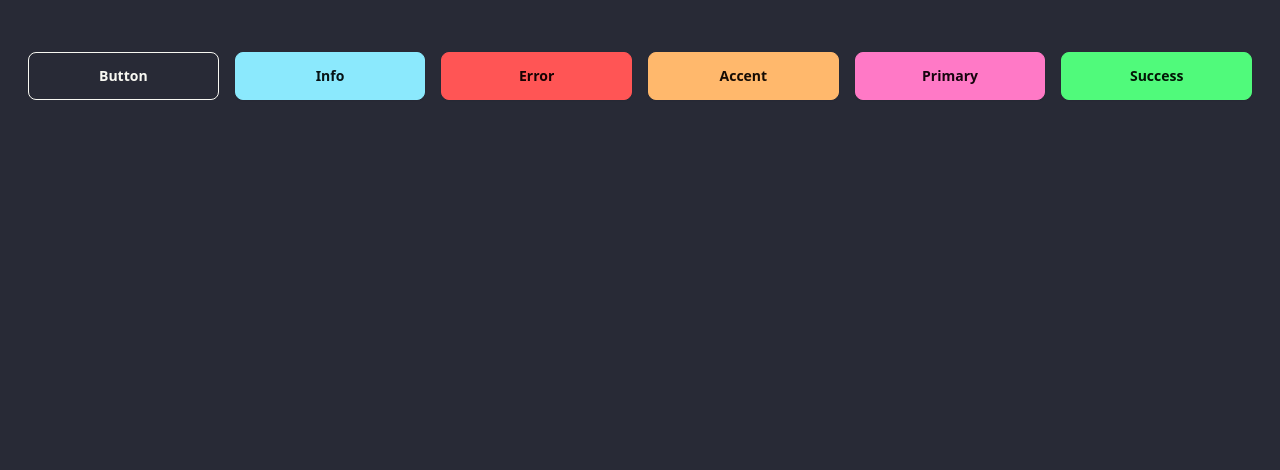
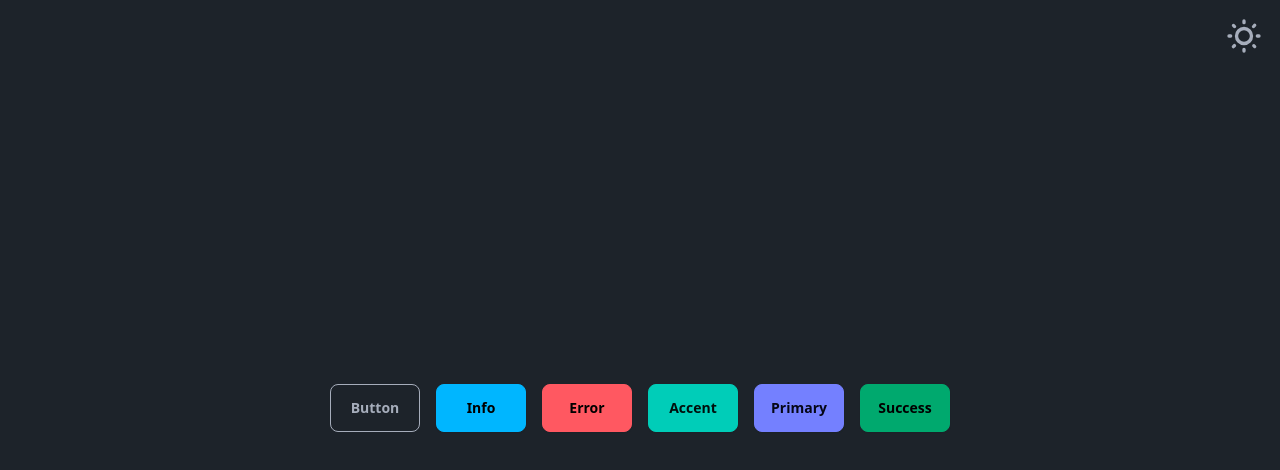
Before and after one commit to weisbrja/reiter, a Preact app: page / in a window 1280 px wide. Shown: the top 470 px of the page. Built offline with nearby package versions, Linux system fonts and the light colour scheme.

Commit message:
do some random stuff

```diff
--- a/src/App.tsx
+++ b/src/App.tsx
@@ -1,30 +1,104 @@
-import { useEffect, useState } from "preact/hooks";
+import { useEffect, useRef, useState } from "preact/hooks";
 import { invoke } from "@tauri-apps/api/core";
 import "./App.css"
 
 export default function App() {
+  const [loading, setLoading] = useState(true);
+
+  async function showWindow() {
+    await invoke("show_window");
+  }
+
+  useEffect(() => { showWindow(); }, []);
+
+  useEffect(() => {
+    const timer = setTimeout(() => setLoading(false), 1000);
+    return () => clearTimeout(timer);
+  }, []);
+
+  return loading ? <Loading /> : <Main />;
+}
+
+export function Main() {
+  return <>
+    <div class="flex items-center justify-center h-screen">
+      <div class="p-4 flex flex-col space-y-4">
+        <Heading />
+        <Buttons />
+      </div>
+    </div>
+    <div class="absolute top-4 right-4"><Theme /></div>
+  </>;
+}
+
+export function Loading() {
+  return <div class="flex items-center justify-center h-screen">
+    <span class="loading loading-spinner loading-lg"></span>
+  </div>;
+}
+
+export function Heading() {
   const [greetMsg, setGreetMsg] = useState("");
 
   async function greet() {
     setGreetMsg(await invoke("greet", { name: "Preact" }));
   }
 
-  async function showWindow() {
-    await invoke("show_window");
-  }
-
-  useEffect(() => { showWindow(); }, [])
   useEffect(() => { greet(); }, [])
 
-  return <div class="p-1">
-    <h1 class="text-2xl fond-bold mt-8 mb-4 text-center">{greetMsg}</h1>
-    <div class="flex justify-between p-4">
-      <button class="btn flex-1 mx-2 btn-outline">Button</button>
-      <button class="btn flex-1 mx-2 btn-info">Info</button>
-      <button class="btn flex-1 mx-2 btn-error">Error</button>
-      <button class="btn flex-1 mx-2 btn-accent">Accent</button>
-      <button class="btn flex-1 mx-2 btn-primary">Primary</button>
-      <button class="btn flex-1 mx-2 btn-success">Success</button>
-    </div>
+  return <h1 class="text-2xl fond-bold text-center">{greetMsg}</h1>;
+}
+
+export function Buttons() {
+  const [maxWidth, setMaxWidth] = useState(0);
+  const buttonContainerRef = useRef<HTMLDivElement>(null);
+
+  useEffect(() => {
+    if (buttonContainerRef.current) {
+      const buttons = buttonContainerRef.current?.querySelectorAll('.btn') as NodeListOf<HTMLButtonElement>;
+      let largestWidth = 0;
+      buttons.forEach(button => {
+        const buttonWidth = button.offsetWidth;
+        if (buttonWidth > largestWidth) {
+          largestWidth = buttonWidth;
+        }
+      })
+
+      setMaxWidth(largestWidth);
+    }
+  }, [buttonContainerRef])
+
+  return <div ref={buttonContainerRef} class="flex flex-wrap justify-center">
+    <button style={{ width: maxWidth || "auto" }} class="btn btn-outline m-2">Button</button>
+    <button style={{ width: maxWidth || "auto" }} class="btn btn-info m-2">Info</button>
+    <button style={{ width: maxWidth || "auto" }} class="btn btn-error m-2">Error</button>
+    <button style={{ width: maxWidth || "auto" }} class="btn btn-accent m-2">Accent</button>
+    <button style={{ width: maxWidth || "auto" }} class="btn btn-primary m-2">Primary</button>
+    <button style={{ width: maxWidth || "auto" }} class="btn btn-success m-2">Success</button>
   </div>;
 }
+
+export function Theme() {
+  return <label className="swap swap-rotate">
+    {/* this hidden checkbox controls the state */}
+    <input type="checkbox" className="theme-controller" value="light" />
+
+    {/* sun icon */}
+    <svg
+      className="swap-off h-10 w-10 fill-current"
+      xmlns="http://www.w3.org/2000/svg"
+      viewBox="0 0 24 24">
+      <path
+        d="M5.64,17l-.71.71a1,1,0,0,0,0,1.41,1,1,0,0,0,1.41,0l.71-.71A1,1,0,0,0,5.64,17ZM5,12a1,1,0,0,0-1-1H3a1,1,0,0,0,0,2H4A1,1,0,0,0,5,12Zm7-7a1,1,0,0,0,1-1V3a1,1,0,0,0-2,0V4A1,1,0,0,0,12,5ZM5.64,7.05a1,1,0,0,0,.7.29,1,1,0,0,0,.71-.29,1,1,0,0,0,0-1.41l-.71-.71A1,1,0,0,0,4.93,6.34Zm12,.29a1,1,0,0,0,.7-.29l.71-.71a1,1,0,1,0-1.41-1.41L17,5.64a1,1,0,0,0,0,1.41A1,1,0,0,0,17.66,7.34ZM21,11H20a1,1,0,0,0,0,2h1a1,1,0,0,0,0-2Zm-9,8a1,1,0,0,0-1,1v1a1,1,0,0,0,2,0V20A1,1,0,0,0,12,19ZM18.36,17A1,1,0,0,0,17,18.36l.71.71a1,1,0,0,0,1.41,0,1,1,0,0,0,0-1.41ZM12,6.5A5.5,5.5,0,1,0,17.5,12,5.51,5.51,0,0,0,12,6.5Zm0,9A3.5,3.5,0,1,1,15.5,12,3.5,3.5,0,0,1,12,15.5Z" />
+    </svg>
+
+    {/* moon icon */}
+    <svg
+      className="swap-on h-10 w-10 fill-current"
+      xmlns="http://www.w3.org/2000/svg"
+      viewBox="0 0 24 24">
+      <path
+        d="M21.64,13a1,1,0,0,0-1.05-.14,8.05,8.05,0,0,1-3.37.73A8.15,8.15,0,0,1,9.08,5.49a8.59,8.59,0,0,1,.25-2A1,1,0,0,0,8,2.36,10.14,10.14,0,1,0,22,14.05,1,1,0,0,0,21.64,13Zm-9.5,6.69A8.14,8.14,0,0,1,7.08,5.22v.27A10.15,10.15,0,0,0,17.22,15.63a9.79,9.79,0,0,0,2.1-.22A8.11,8.11,0,0,1,12.14,19.73Z" />
+    </svg>
+  </label>;
+}
--- a/tailwind.config.ts
+++ b/tailwind.config.ts
@@ -12,6 +12,6 @@ export default {
 	},
 	plugins: [daisyui],
 	daisyui: {
-		themes: true
+		themes: ["dark", "light"]
 	}
 }
```
